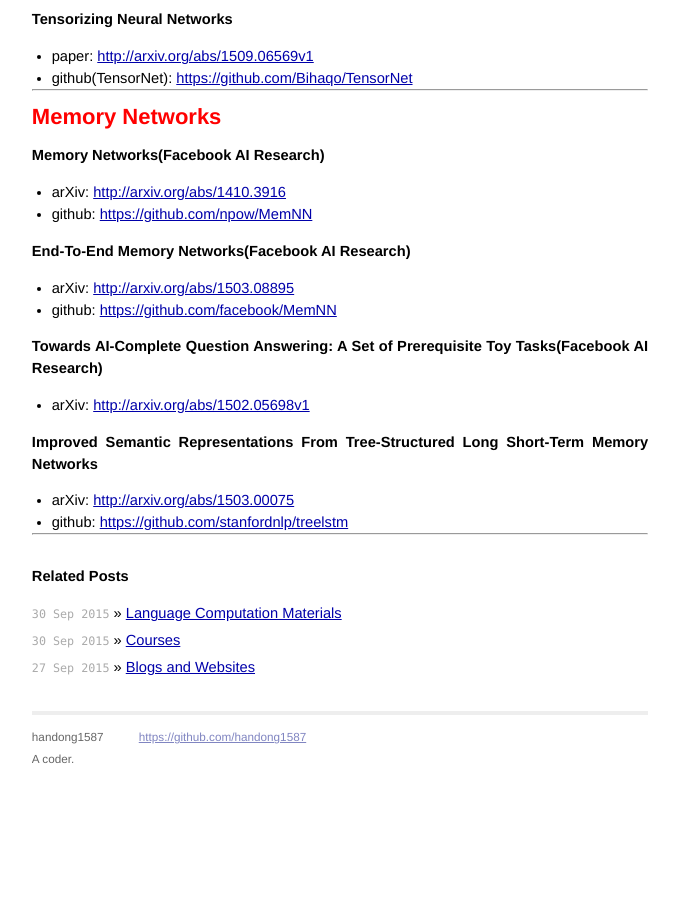
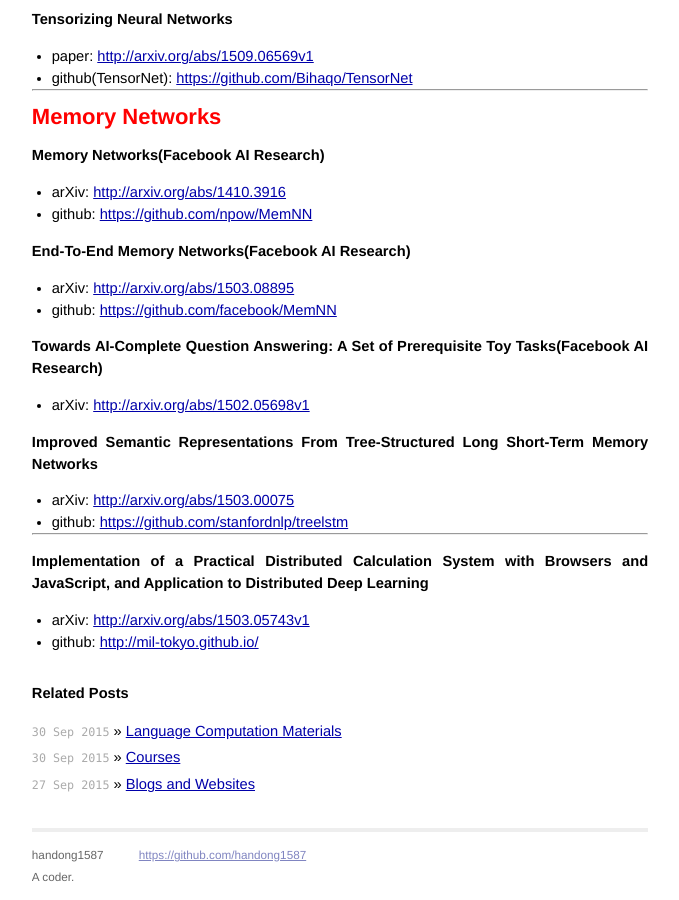
Before and after one commit to handong1587/handong1587.github.io, a Jekyll site: the page built from _posts/deep_learning/2015-08-27-deep-learning-materials.md, in a window 1280 px wide and 900 px high, scrolled down 4201 px. Shown: the whole window, without its empty margins (300-979 px from the left). Built offline with Jekyll 4.4.1, drawn with Linux system fonts in a browser that asks for light colours; Markdown is read by kramdown in place of the engine named in the settings; comment, search, counter and statistics services are not loaded; before the commit the page ends 4983 px from its top, so only the background shows below that.

Commit message:
update md

```diff
--- a/_posts/deep_learning/2015-08-27-deep-learning-materials.md
+++ b/_posts/deep_learning/2015-08-27-deep-learning-materials.md
@@ -216,3 +216,8 @@
 - github: [https://github.com/stanfordnlp/treelstm](https://github.com/stanfordnlp/treelstm)
 
 - - -
+
+**Implementation of a Practical Distributed Calculation System with Browsers and JavaScript, and Application to Distributed Deep Learning**
+
+- arXiv: [http://arxiv.org/abs/1503.05743v1](http://arxiv.org/abs/1503.05743v1)
+- github: [http://mil-tokyo.github.io/](http://mil-tokyo.github.io/)
```
